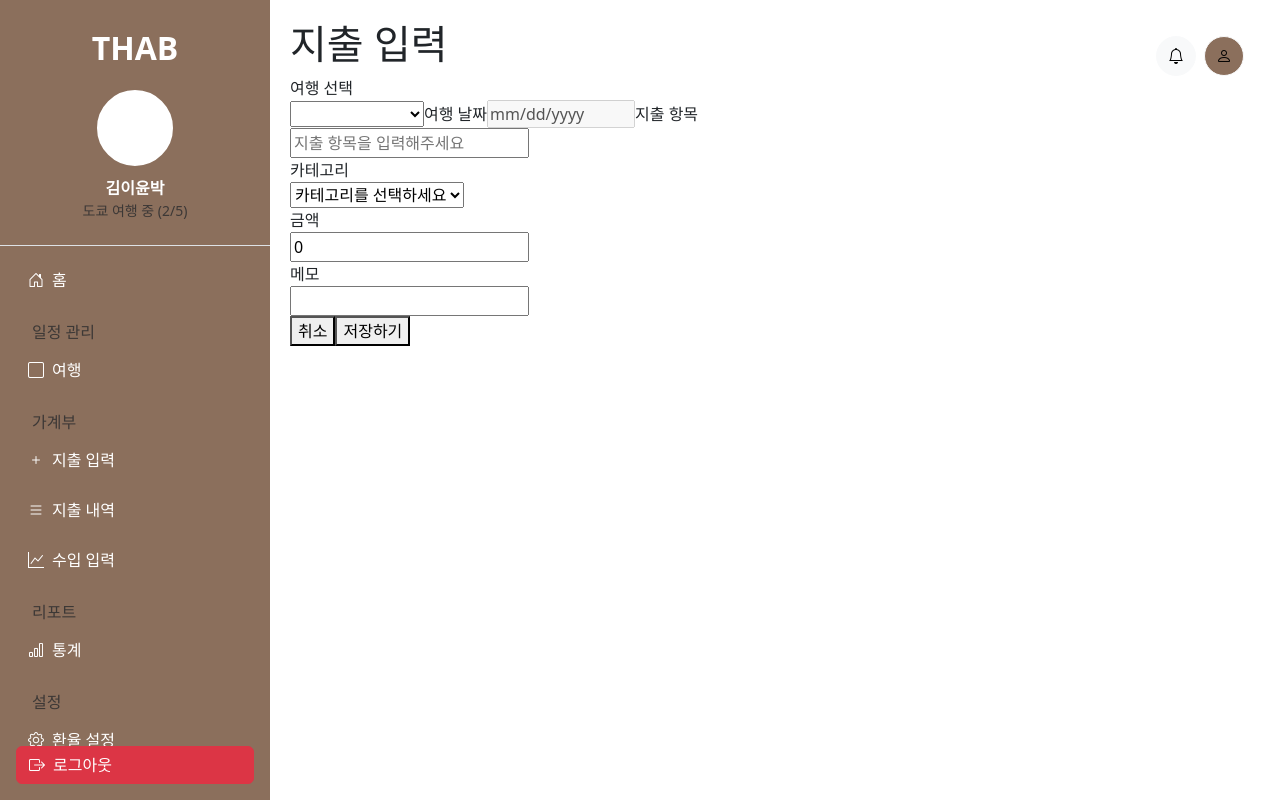
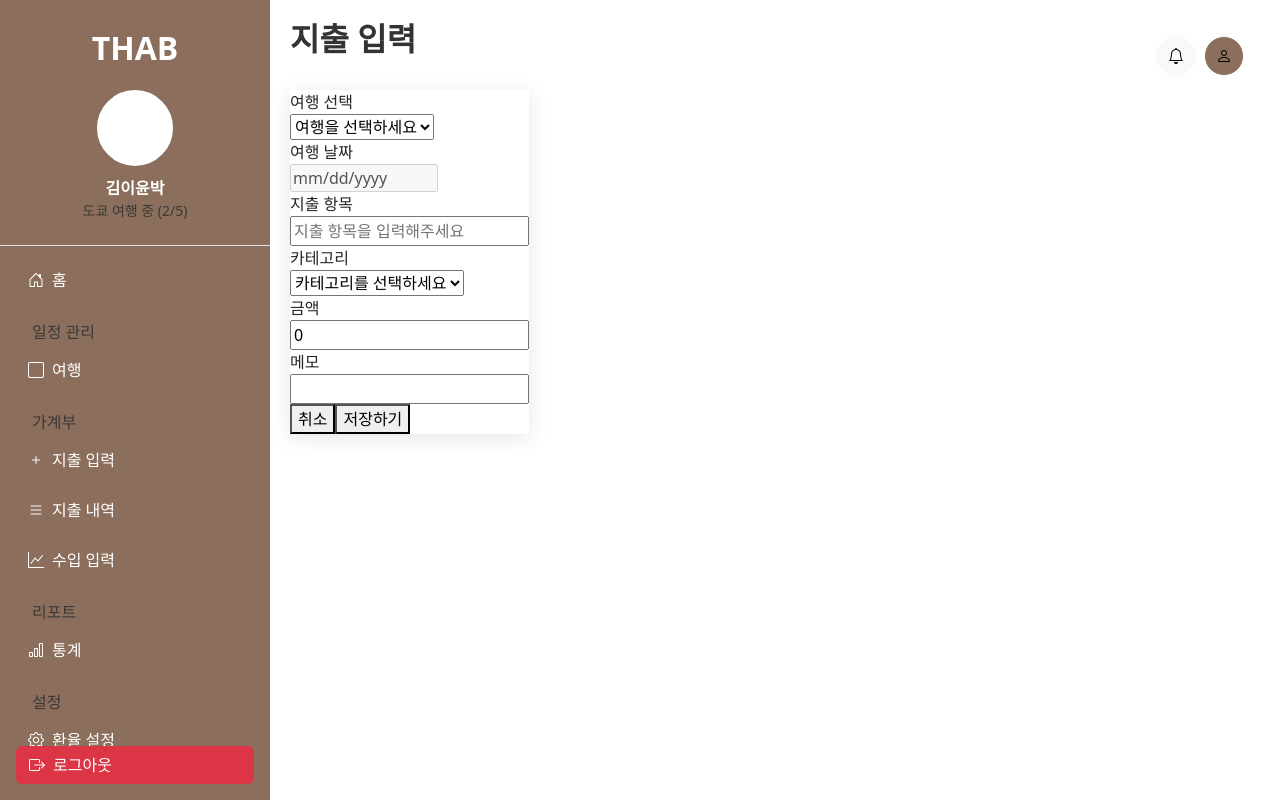
Before and after one commit to gimogibumo/thab, a Vue app: page /expense_input in a window 1280 px wide. Built offline with nearby package versions, Linux system fonts and the light colour scheme; data requests are answered from the project's data file.

Commit message:
Fix : 여행 선택 디폴트 값 수정 여행 선택 select opt default값 value를 undefind로 맞춰서 디폴트 값을 설정

```diff
--- a/src/views/InputExpenseView.vue
+++ b/src/views/InputExpenseView.vue
@@ -85,14 +85,17 @@ function cancelForm() {
   <div class="content">
     <h1>지출 입력</h1>
     <form @submit.prevent="submitForm">
+      <div class="selectTravel">
         <label for="inputName">여행 선택</label><br />
         <select id="inputName" v-model="selectedTravel">
+          <option selected hidden value="undefined">여행을 선택하세요</option>
           <option v-for="travel in travels" :key="travel.id" :value="travel">
             {{ travel.title }}
-        </option>
-      </select>
-
-      <label for="expenseDate">여행 날짜</label>
+          </option></select
+        ><br />
+      </div>
+      <div class="selectDate">
+        <label for="expenseDate">여행 날짜</label><br />
         <input
           id="expenseDate"
           type="date"
@@ -100,8 +103,9 @@ function cancelForm() {
           :min="selectedTravel?.startDate"
           :max="selectedTravel?.endDate"
           :disabled="!selectedTravel"
-      />
-
+        /><br />
+      </div>
+      <div class="selectItemName">
         <label for="expenseName">지출 항목</label><br />
         <input
           type="text"
@@ -109,7 +113,8 @@ function cancelForm() {
           v-model="expense.expenseName"
           placeholder="지출 항목을 입력해주세요"
         /><br />
-
+      </div>
+      <div class="selectCategory">
         <label for="category">카테고리</label><br />
         <select id="category" v-model="expense.category">
           <option selected hidden value="">카테고리를 선택하세요</option>
@@ -120,7 +125,8 @@ function cancelForm() {
           <option>관광</option>
           <option>기타</option></select
         ><br />
-
+      </div>
+      <div class="selectAccount">
         <label for="amount">금액</label><br />
         <input
           type="number"
@@ -130,6 +136,7 @@ function cancelForm() {
           step="1"
           @input="validateAmount"
         /><br />
+      </div>
 
       <label for="memo">메모</label><br />
       <input type="text" id="memo" v-model="expense.memo" /><br />
@@ -138,4 +145,15 @@ function cancelForm() {
     </form>
   </div>
 </template>
-<style scoped></style>
+<style scoped>
+h1 {
+  font-size: 2rem;
+  font-weight: bold;
+  margin-bottom: 2rem;
+  color: #333;
+}
+form {
+  background: white;
+  box-shadow: 0 4px 20px rgba(0, 0, 0, 0.1);
+}
+</style>
--- a/src/views/ListExpenseView.vue
+++ b/src/views/ListExpenseView.vue
@@ -8,8 +8,8 @@ const filter = reactive({
   selectedTravelJson: undefined,
 })
 const expenseList = ref([])
-const editingId = ref(null) // ⭐ 현재 수정 중인 ID 저장
-const editedExpense = ref({}) // ⭐ 수정할 값 임시 저장
+const editingId = ref(null)
+const editedExpense = ref({})
 const travels = ref([])
 const isModalOpen = ref(false)
 const modalData = ref({})
@@ -92,7 +92,7 @@ async function deleteExpense(id) {
 function startEditing(item) {
   if (confirm('지출 내역을 수정하시겠습니까?')) {
     editingId.value = item.id
-    editedExpense.value = { ...item } // 복사해서 수정 시작
+    editedExpense.value = { ...item }
   }
 }
 
@@ -101,7 +101,7 @@ async function saveExpense(id) {
     try {
       await axios.put(`http://localhost:3000/expense/${id}`, editedExpense.value)
       editingId.value = null
-      listExpense() // 저장 후 다시 목록 불러오기
+      listExpense()
     } catch (err) {
       console.log(err)
     }
@@ -119,7 +119,7 @@ function changeKeyword(e) {
 }
 
 function openModal(item) {
-  modalData.value = { ...item } // 선택한 item 복사
+  modalData.value = { ...item }
   isModalOpen.value = true
 }
 
```
Lines whose indentation alone changed are shown as unchanged.
